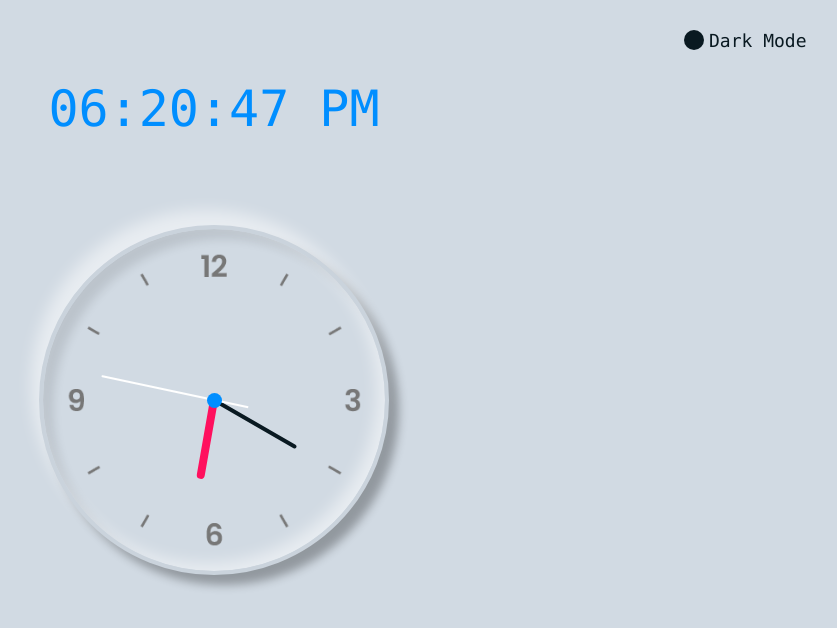
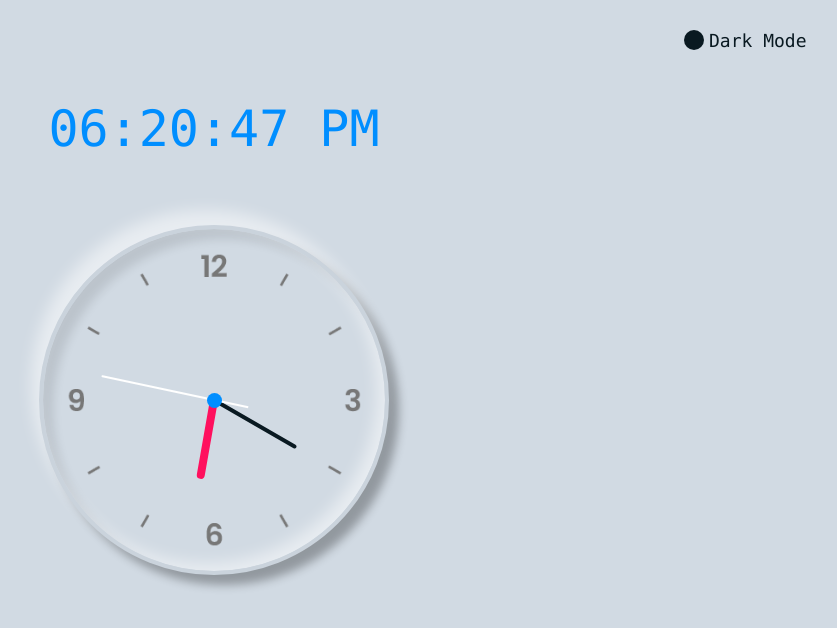
Before and after one commit to GanapathySubramanian/Javascript-clock, a plain HTML site: page index.html in a window 1280 px wide. Both pictures are taken after a click on the element 1120 px from the left and 40 px from the top of the page. Shown: the whole page, without its empty margins (426-1263 px from the left). Drawn offline with Linux system fonts and the light colour scheme.

Commit message:
Update style.css

```diff
--- a/style.css
+++ b/style.css
@@ -136,7 +136,7 @@ body.light .toggle::before{
 }
 body.light .digital-clock{
     position:absolute;
-    top: 80px;
+    top: 100px;
     font-family: consolas;
     cursor: pointer;
     transition: 0.5s;
@@ -147,7 +147,7 @@ body.light .digital-clock{
 }
 .digital-clock{
     position:absolute;
-    top: 80px;
+    top: 100px;
     font-family: consolas;
     cursor: pointer;
     transition: 0.5s;
```
